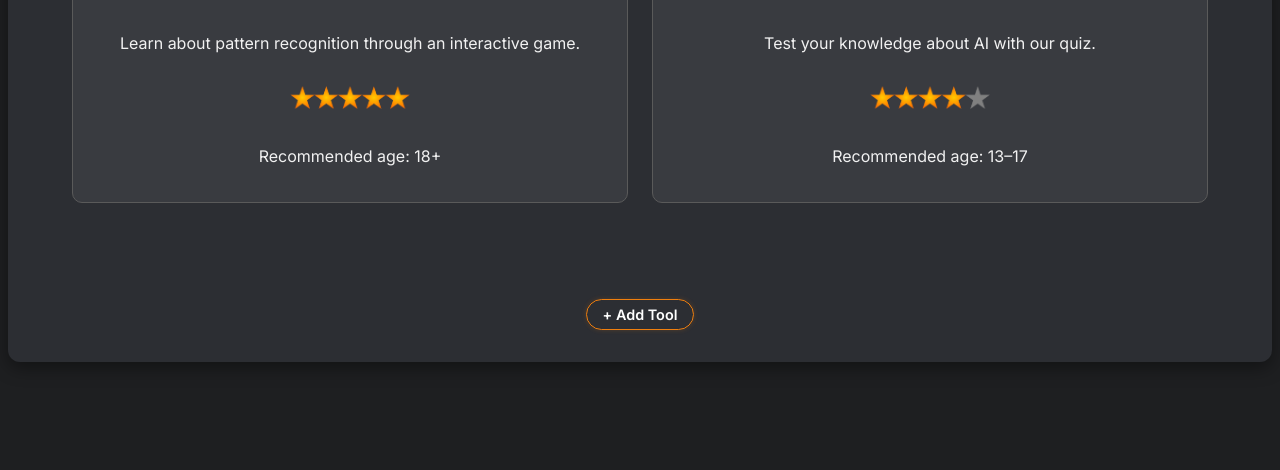
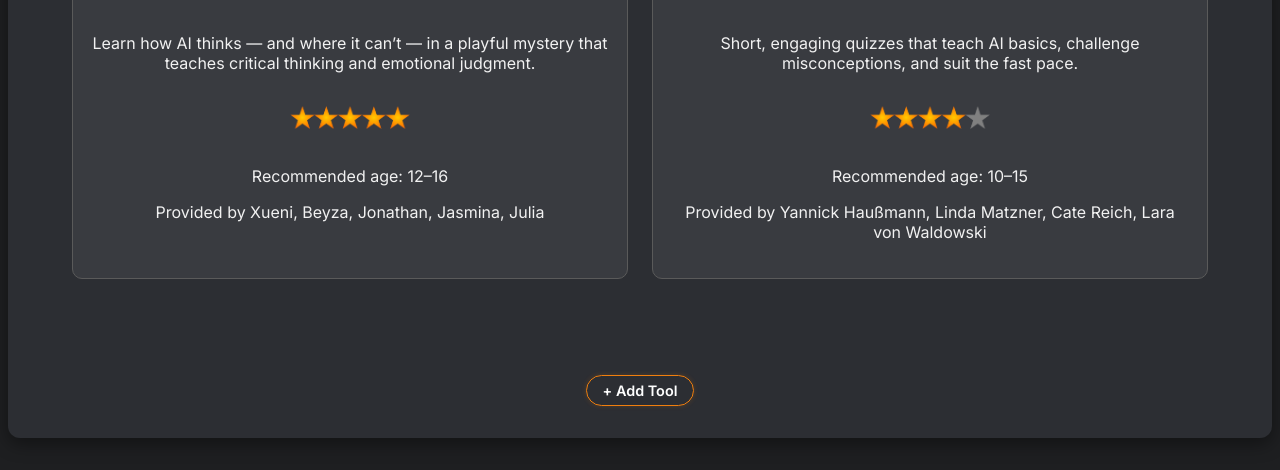
Before and after one commit to COLAPS-Research/AI-Literacy_Toolbox., a website: page ai_toolbox_project/public/index.html in a window 1280 px wide. Shown: the part 908-1378 px from the top of the page. Before the commit the page ends 1302 px from the top, so only its background shows below. Drawn offline with Linux system fonts and the light colour scheme; no server answers.

Commit message:
Update index.html
final. added description, age and credits

```diff
--- a/ai_toolbox_project/public/index.html
+++ b/ai_toolbox_project/public/index.html
@@ -74,17 +74,19 @@
       <a href="mystery.html" class="tool-card tool-link" >
         <h3>Mystery Cat</h3>
         <img src="assets/MurderMystery.png" alt="Mystery Cat" />
-        <p>Learn about pattern recognition through an interactive game.</p>
+        <p>Learn how AI thinks — and where it can’t — in a playful mystery that teaches critical thinking and emotional judgment.</p>
         <img class="rating-stars" src="assets/Star_rating_5.0_of_5.png" alt="5 stars" />
-        <p class="age-recommendation">Recommended age: 18+</p>
+        <p class="age-recommendation">Recommended age: 12–16</p>
+        <p class="tool-credits">Provided by Xueni, Beyza, Jonathan, Jasmina, Julia</p>
       </a>
 
       <a href="https://ai-literacy-bk5q.onrender.com/" target="_blank" class="tool-card tool-link" >
         <h3>Quizzer AI</h3>
         <img src="assets/Quiz.png" alt="Quizzer AI" />
-        <p>Test your knowledge about AI with our quiz.</p>
+        <p>Short, engaging quizzes that teach AI basics, challenge misconceptions, and suit the fast pace.</p>
         <img class="rating-stars" src="assets/Star_rating_4.0_of_5.png" alt="4 stars" />
-        <p class="age-recommendation">Recommended age: 13–17</p>
+        <p class="age-recommendation">Recommended age: 10–15</p>
+        <p class="tool-credits">Provided by Yannick Haußmann, Linda Matzner, Cate Reich, Lara von Waldowski</p>
       </a>
 
     </div>
```
